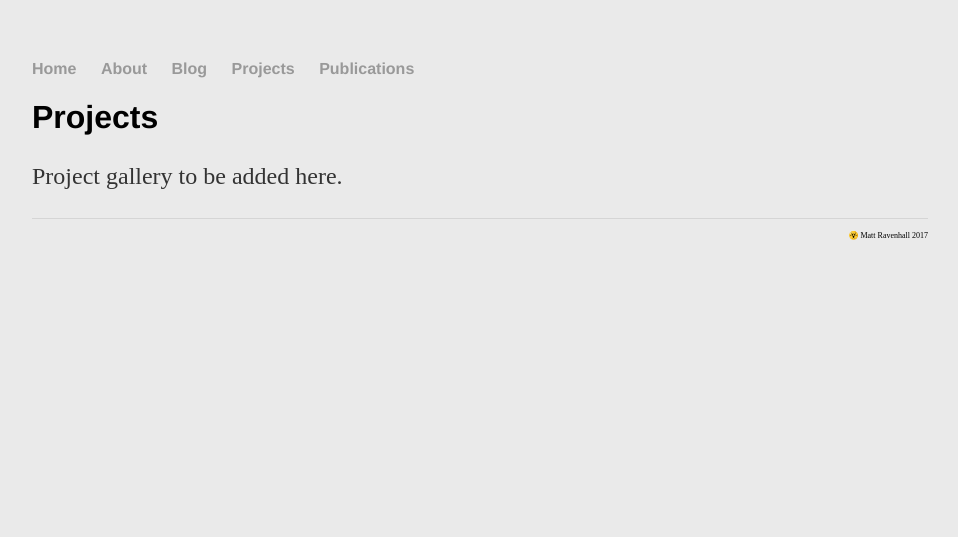
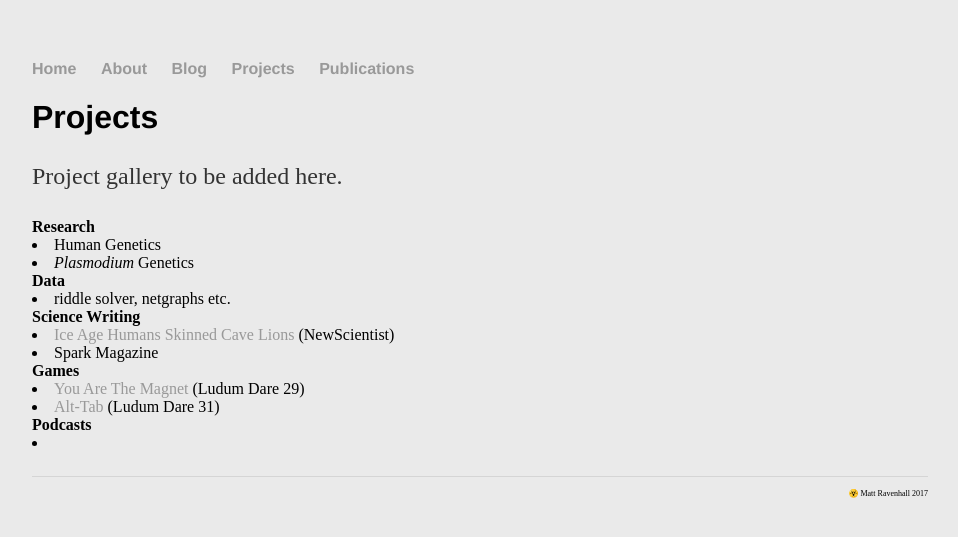
Before and after one commit to mattravenhall/mattravenhall.github.io, a Jekyll site: the page built from projects/index.html, in a window 1280 px wide. Shown: the top 537 px of the page, without its empty margins (160-1118 px from the left). Built offline with Jekyll 4.4.1, drawn with Linux system fonts in a browser that asks for light colours.

Commit message:
Added basic projects information

```diff
--- a/projects/index.html
+++ b/projects/index.html
@@ -5,4 +5,17 @@ title: Projects
 
 <h1>{{ page.title }}</h1>
 <p>Project gallery to be added here.</p>
+<b>Research</b>
+<li>Human Genetics</li>
+<li><i>Plasmodium</i> Genetics</li>
+<b>Data</b>
+<li>riddle solver, netgraphs etc.</li>
+<b>Science Writing</b>
+<li><a href="https://www.newscientist.com/article/2110485-our-ice-age-ancestors-skinned-cave-lions-to-make-roofs-for-huts/">Ice Age Humans Skinned Cave Lions</a> (NewScientist)</li>
+<li>Spark Magazine</li>
+<b>Games</b>
+<li><a href="https://ludumdare.com/compo/ludum-dare-29/?action=preview&uid=23029">You Are The Magnet</a> (Ludum Dare 29)</li>
+<li><a href="https://ludumdare.com/compo/ludum-date-31/?action=preview&uid=23029">Alt-Tab</a> (Ludum Dare 31)</li>
+<b>Podcasts</b>
+<li></li>
 <p></p>
```
